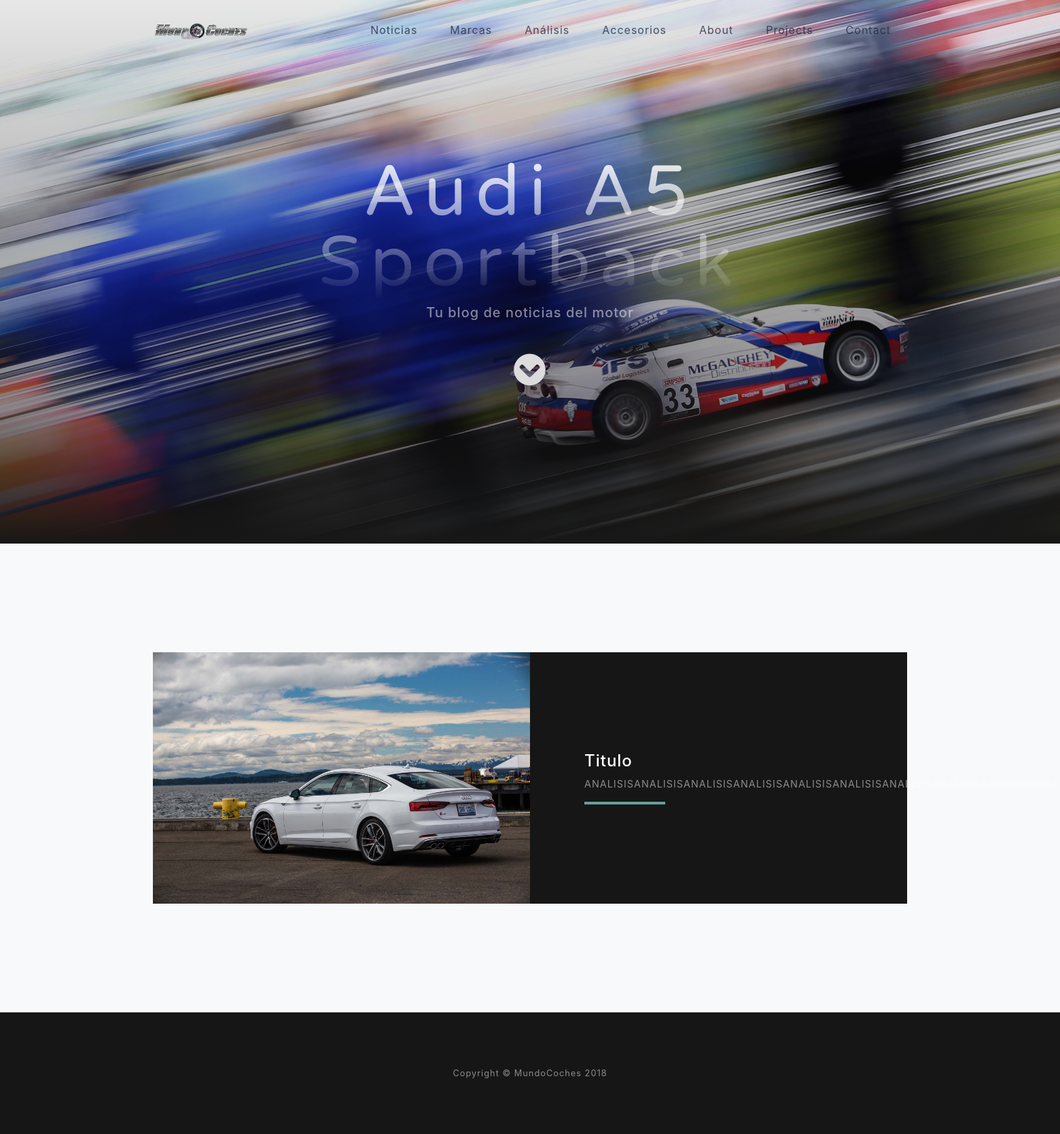
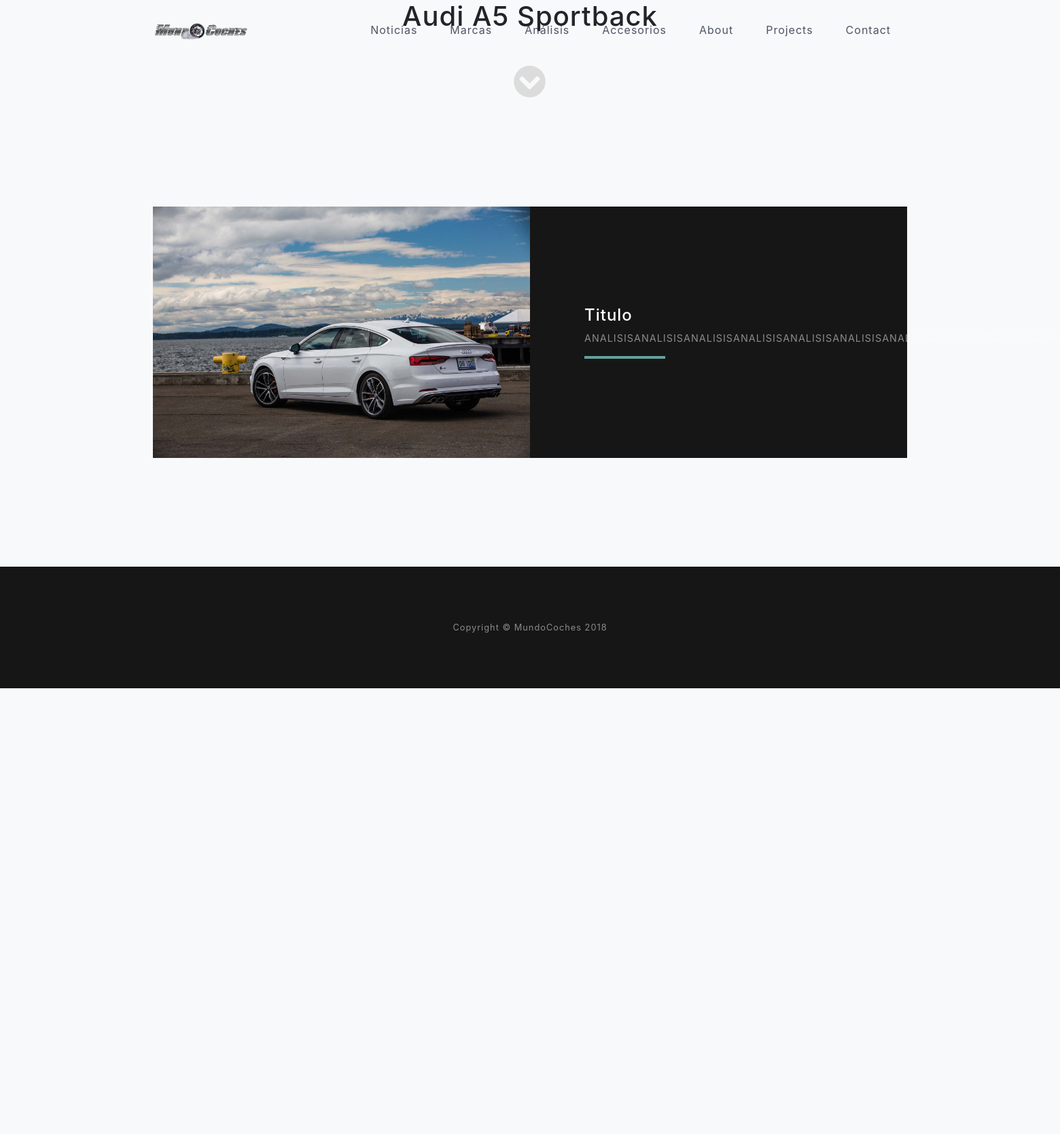
Before and after one commit to jchicano/mundocoches, a PHP site: page /analisis/analisis-a5-sportback.php in a window 1560 px wide; the page is wider, and only the part inside the window is pictured. Shown: that part at 68% size. After the commit the page ends 1013 px from the top of that part, so only its background shows below. Run offline with PHP 8.4, Linux system fonts and the light colour scheme.

Commit message:
Añadida clase nueva

```diff
--- a/analisis/analisis-a5-sportback.php
+++ b/analisis/analisis-a5-sportback.php
@@ -13,12 +13,12 @@
 <!-- CONTENIDO -->
 
 <body class="bg-light"><!--Modificado-->
-<header class="masthead">
+<header class="masthead-a5">
     <div class="container d-flex h-100 align-items-center">
       <div class="mx-auto text-center">
         <h1 class="mx-auto my-0">Audi A5 Sportback</h1>
-        <h2 class="text-white-50 mx-auto mt-2 mb-5">Tu blog de noticias del motor</h2>
-        <a href="#about" class="js-scroll-trigger">
+        <h2 class="text-white-50 mx-auto mt-2 mb-5"></h2>
+        <a href="#scroll" class="js-scroll-trigger">
           <i class="fa fa-chevron-circle-down" style="font-size:48px;color:gainsboro"></i>
         </a>
       </div>
@@ -27,7 +27,7 @@
   <div class="container bg-light">
 
       <!--  -->
-      <section id="projects" class="projects-section bg-light">
+      <section id="scroll" class="projects-section bg-light">
         <div class="row justify-content-center no-gutters mb-5 mb-lg-0">
           <div class="col-lg-6">
             <img class="img-fluid" src="../img/analisis/audi_a5_sportback.jpg" alt="">
```
